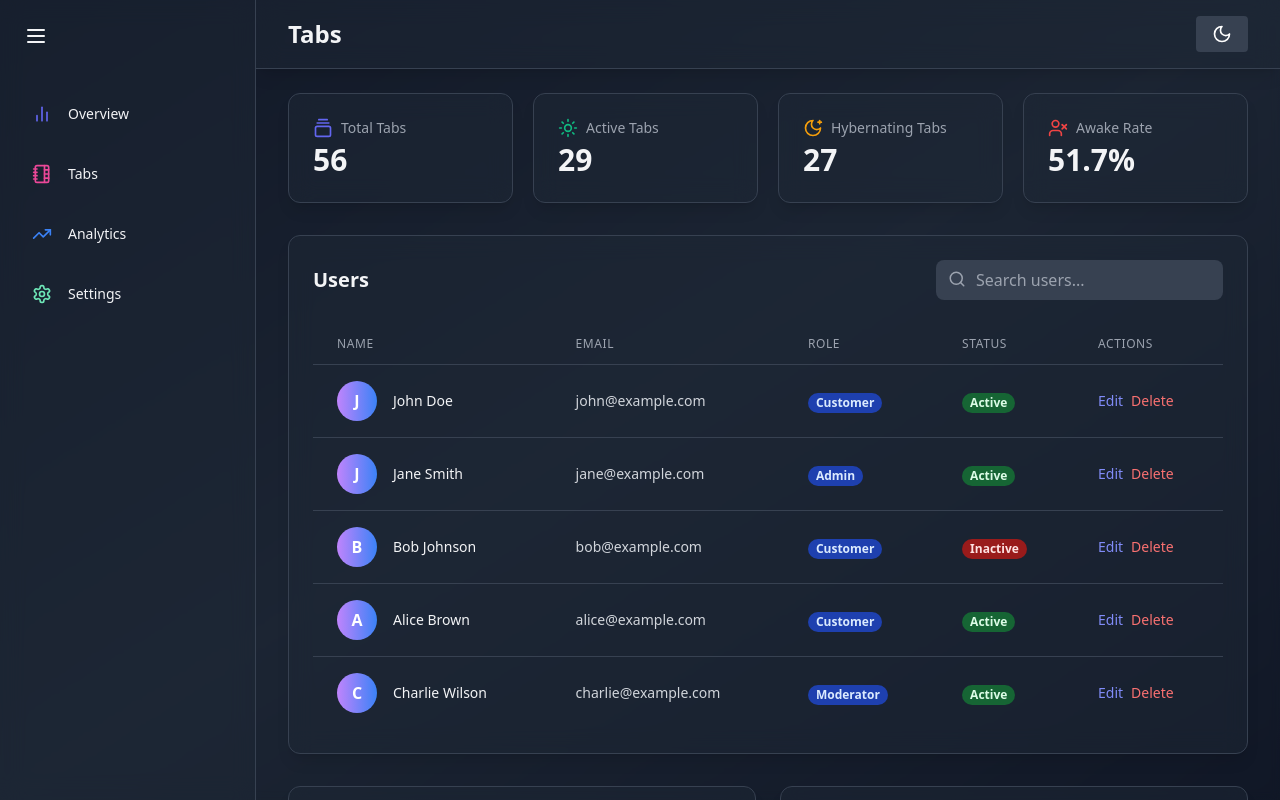
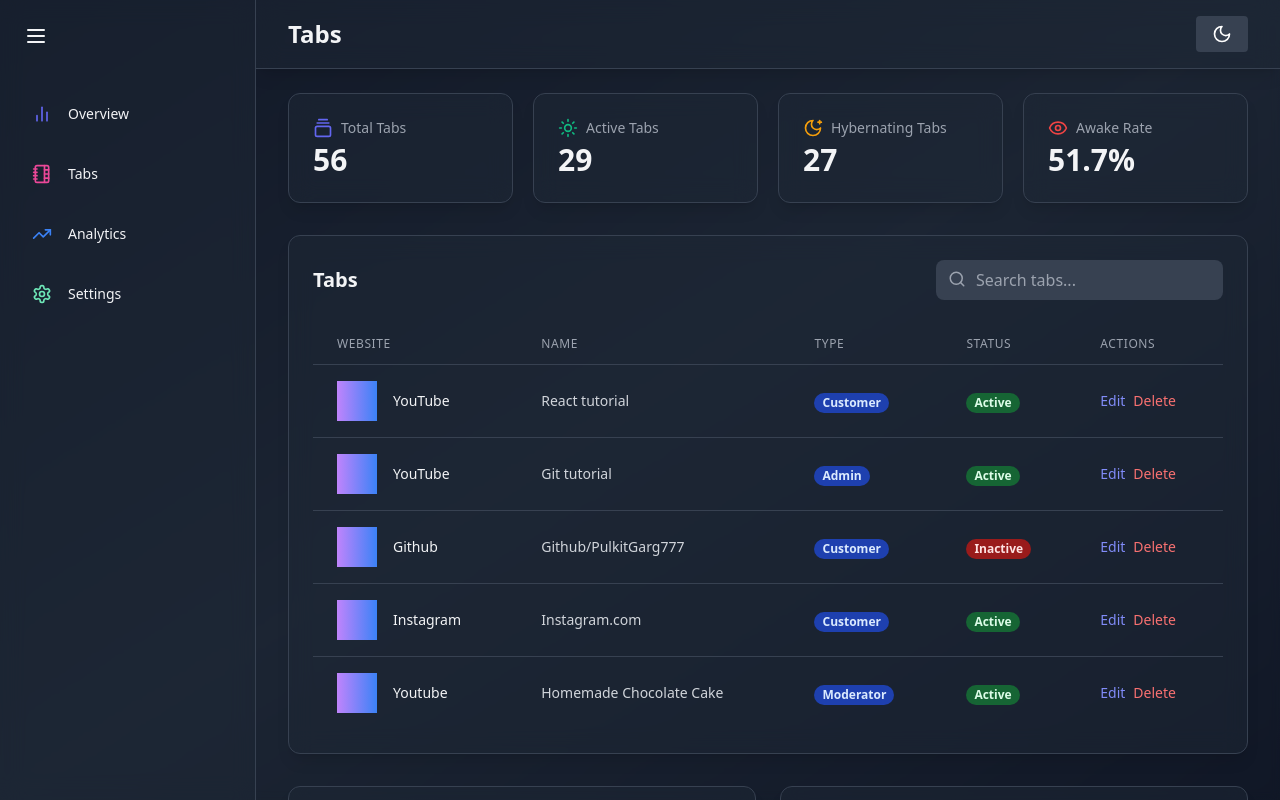
Before and after one commit to timelygator/TimelyGator, a React (Vite) app in the folder web-ui/: page /tabs in a window 1280 px wide. Built offline with nearby package versions, Linux system fonts and the light colour scheme.

Commit message:
Refactor TabsPage and charts: rename components, update imports, and add UserActivityHeatmap and UserDemographicsChart

```diff
--- a/web-ui/src/components/tabs/UsersTable.jsx
+++ b/web-ui/src/components/tabs/TabTable.jsx
@@ -2,23 +2,24 @@ import { useState } from "react";
 import { motion } from "framer-motion";
 import { Search } from "lucide-react";
 
-const userData = [
-	{ id: 1, name: "John Doe", email: "john@example.com", role: "Customer", status: "Active" },
-	{ id: 2, name: "Jane Smith", email: "jane@example.com", role: "Admin", status: "Active" },
-	{ id: 3, name: "Bob Johnson", email: "bob@example.com", role: "Customer", status: "Inactive" },
-	{ id: 4, name: "Alice Brown", email: "alice@example.com", role: "Customer", status: "Active" },
-	{ id: 5, name: "Charlie Wilson", email: "charlie@example.com", role: "Moderator", status: "Active" },
+// Add API data below in tabData
+const tabData = [
+	{ id: 1, website: "YouTube", name: "React tutorial", Type: "Customer", status: "Active" },
+	{ id: 2, website: "YouTube", name: "Git tutorial", Type: "Admin", status: "Active" },
+	{ id: 3, website: "Github", name: "Github/PulkitGarg777", Type: "Customer", status: "Inactive" },
+	{ id: 4, website: "Instagram", name: "Instagram.com", Type: "Customer", status: "Active" },
+	{ id: 5, website: "Youtube", name: "Homemade Chocolate Cake", Type: "Moderator", status: "Active" },
 ];
 
-const UsersTable = () => {
+const TabTable = () => {
 	const [searchTerm, setSearchTerm] = useState("");
-	const [filteredUsers, setFilteredUsers] = useState(userData);
+	const [filteredUsers, setFilteredUsers] = useState(tabData);
 
 	const handleSearch = (e) => {
 		const term = e.target.value.toLowerCase();
 		setSearchTerm(term);
-		const filtered = userData.filter(
-			(user) => user.name.toLowerCase().includes(term) || user.email.toLowerCase().includes(term)
+		const filtered = tabData.filter(
+			(tab) => tab.website.toLowerCase().includes(term) || tab.name.toLowerCase().includes(term)
 		);
 		setFilteredUsers(filtered);
 	};
@@ -31,11 +32,11 @@ const UsersTable = () => {
 			transition={{ delay: 0.2 }}
 		>
 			<div className='flex justify-between items-center mb-6'>
-				<h2 className='text-xl font-semibold text-gray-100'>Users</h2>
+				<h2 className='text-xl font-semibold text-gray-100'>Tabs</h2>
 				<div className='relative'>
 					<input
 						type='text'
-						placeholder='Search users...'
+						placeholder='Search tabs...'
 						className='bg-gray-700 text-white placeholder-gray-400 rounded-lg pl-10 pr-4 py-2 focus:outline-none focus:ring-2 focus:ring-blue-500'
 						value={searchTerm}
 						onChange={handleSearch}
@@ -49,13 +50,13 @@ const UsersTable = () => {
 					<thead>
 						<tr>
 							<th className='px-6 py-3 text-left text-xs font-medium text-gray-400 uppercase tracking-wider'>
+								Website
+							</th>
+							<th className='px-6 py-3 text-left text-xs font-medium text-gray-400 uppercase tracking-wider'>
 								Name
 							</th>
 							<th className='px-6 py-3 text-left text-xs font-medium text-gray-400 uppercase tracking-wider'>
-								Email
-							</th>
-							<th className='px-6 py-3 text-left text-xs font-medium text-gray-400 uppercase tracking-wider'>
-								Role
+								Type
 							</th>
 							<th className='px-6 py-3 text-left text-xs font-medium text-gray-400 uppercase tracking-wider'>
 								Status
@@ -67,9 +68,9 @@ const UsersTable = () => {
 					</thead>
 
 					<tbody className='divide-y divide-gray-700'>
-						{filteredUsers.map((user) => (
+						{filteredUsers.map((tab) => (
 							<motion.tr
-								key={user.id}
+								key={tab.id}
 								initial={{ opacity: 0 }}
 								animate={{ opacity: 1 }}
 								transition={{ duration: 0.3 }}
@@ -77,34 +78,34 @@ const UsersTable = () => {
 								<td className='px-6 py-4 whitespace-nowrap'>
 									<div className='flex items-center'>
 										<div className='flex-shrink-0 h-10 w-10'>
-											<div className='h-10 w-10 rounded-full bg-gradient-to-r from-purple-400 to-blue-500 flex items-center justify-center text-white font-semibold'>
-												{user.name.charAt(0)}
+											<div className='h-10 w-10 bg-gradient-to-r from-purple-400 to-blue-500 flex items-center justify-center text-white font-semibold'>
+												{}
 											</div>
 										</div>
 										<div className='ml-4'>
-											<div className='text-sm font-medium text-gray-100'>{user.name}</div>
+											<div className='text-sm font-medium text-gray-100'>{tab.website}</div>
 										</div>
 									</div>
 								</td>
 
 								<td className='px-6 py-4 whitespace-nowrap'>
-									<div className='text-sm text-gray-300'>{user.email}</div>
+									<div className='text-sm text-gray-300'>{tab.name}</div>
 								</td>
 								<td className='px-6 py-4 whitespace-nowrap'>
 									<span className='px-2 inline-flex text-xs leading-5 font-semibold rounded-full bg-blue-800 text-blue-100'>
-										{user.role}
+										{tab.Type}
 									</span>
 								</td>
 
 								<td className='px-6 py-4 whitespace-nowrap'>
 									<span
 										className={`px-2 inline-flex text-xs leading-5 font-semibold rounded-full ${
-											user.status === "Active"
+											tab.status === "Active"
 												? "bg-green-800 text-green-100"
 												: "bg-red-800 text-red-100"
 										}`}
 									>
-										{user.status}
+										{tab.status}
 									</span>
 								</td>
 
@@ -120,4 +121,4 @@ const UsersTable = () => {
 		</motion.div>
 	);
 };
-export default UsersTable;
+export default TabTable;
--- a/web-ui/src/pages/TabsPage.jsx
+++ b/web-ui/src/pages/TabsPage.jsx
@@ -1,12 +1,12 @@
-import { Sun, MoonStar, GalleryVerticalEnd, UserX } from "lucide-react";
+import { Sun, MoonStar, GalleryVerticalEnd, Eye } from "lucide-react";
 import { motion } from "framer-motion";
 
 import Header from "../components/common/Header";
 import StatCard from "../components/common/StatCard";
-import UsersTable from "../components/tabs/UsersTable";
-import UserGrowthChart from "../components/tabs/UserGrowthChart";
-import UserActivityHeatmap from "../components/tabs/UserActivityHeatmap";
-import UserDemographicsChart from "../components/tabs/UserDemographicsChart";
+import UsersTable from "../components/tabs/TabTable";
+import UserGrowthChart from "../components/tabs/TabGrowthChart";
+import UserActivityHeatmap from "../components/tabs/TabActivityHeatmap";
+import UserDemographicsChart from "../components/tabs/TabDemographicsChart";
 
 const TabStats = {
 	totaltabs: 56,
@@ -47,7 +47,7 @@ const TabsPage = () => {
 				/>
 				<StatCard
 					name='Awake Rate'
-					icon={UserX}
+					icon={Eye}
 					value={TabStats.awakerate}
 					color='#EF4444'
 				/>
```
Also changed, not shown: web-ui/src/components/tabs/TabActivityHeatmap.jsx (renamed from web-ui/src/components/tabs/UserActivityHeatmap.jsx), web-ui/src/components/tabs/TabDemographicsChart.jsx (renamed from web-ui/src/components/tabs/UserDemographicsChart.jsx), web-ui/src/components/tabs/TabGrowthChart.jsx (renamed from web-ui/src/components/tabs/UserGrowthChart.jsx).
